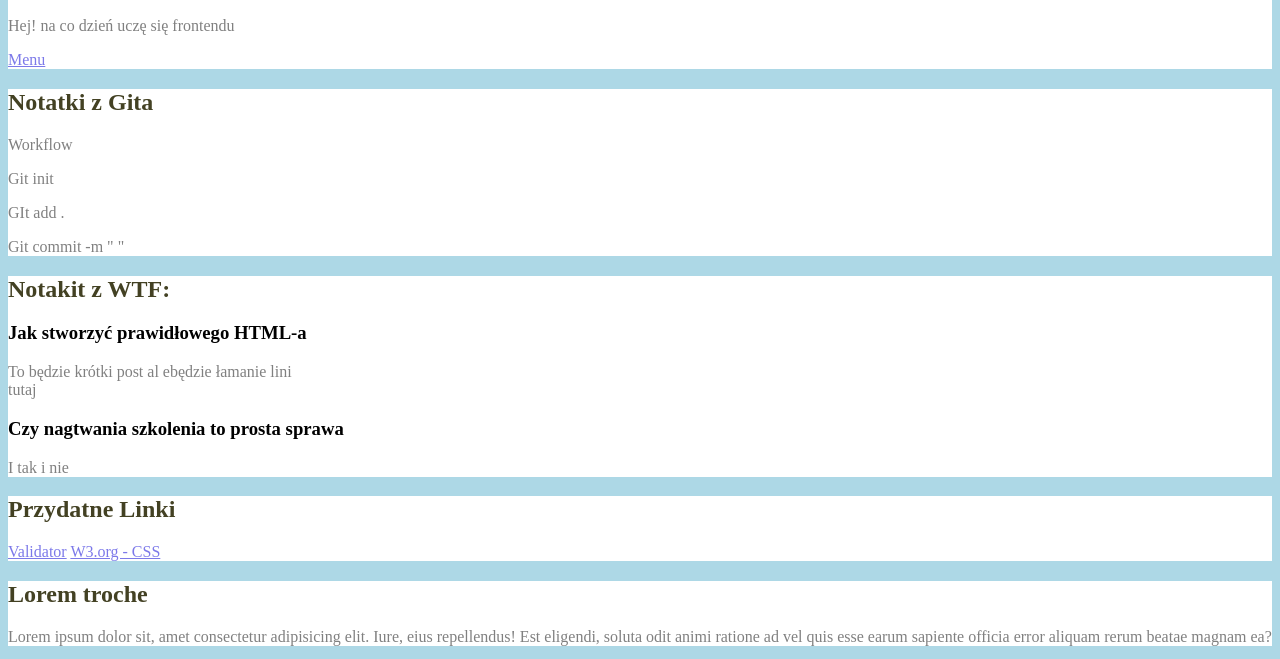
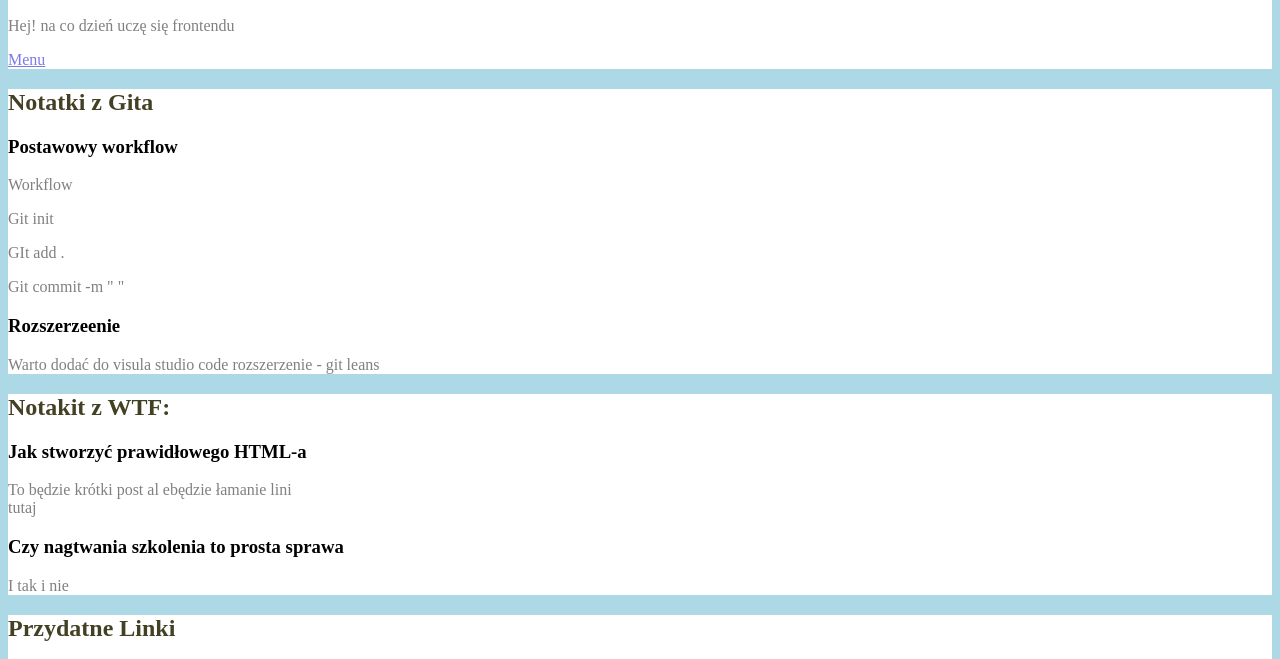
Before and after one commit to mkorzeniowski/WTF, a plain HTML site: page index.html in a window 1280 px wide. Shown: the part 136-795 px from the top of the page. Drawn offline with Linux system fonts and the light colour scheme.

Commit message:
rebuild the article about git

```diff
--- a/index.html
+++ b/index.html
@@ -29,10 +29,13 @@
         </section>
         <section>
             <h2>Notatki z Gita</h2>
+            <h3>Postawowy workflow</h3>
             <p>Workflow</p>
             <p>Git init</p>
             <p>GIt add .</p>
             <p>Git commit -m " "</p>
+            <h3>Rozszerzeenie</h3>
+            <p>Warto dodać do visula studio code rozszerzenie - git leans</p>
         </section>
 
         <section>
```
